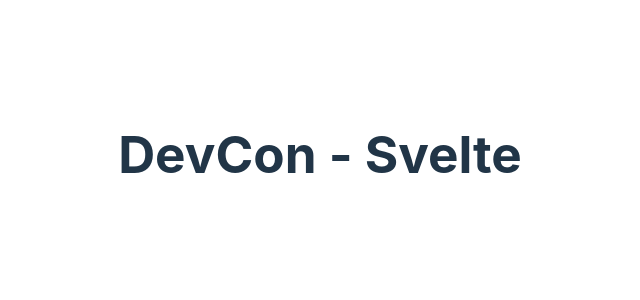
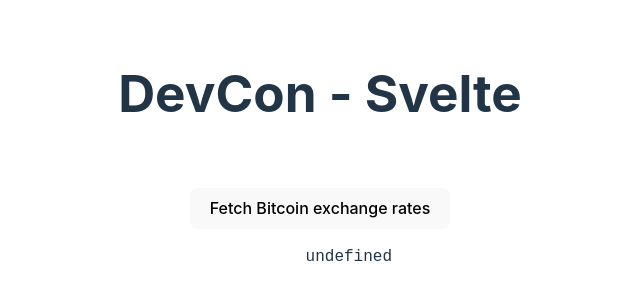
Before and after one commit to stufro/svelte-demo, a Svelte app: page / in a window 1280 px wide. Shown: the part 214-514 px from the top of the page, without its empty margins (320-960 px from the left). Built offline with nearby package versions, Linux system fonts and the light colour scheme.

Commit message:
fetch data and splat JSON on screen

```diff
--- a/src/App.svelte
+++ b/src/App.svelte
@@ -1,8 +1,22 @@
+<script>
+  let data;
+
+  const fetchData = async () => {
+    data = await fetch('https://api.coindesk.com/v1/bpi/currentprice.json')
+                 .then((response) => response.json())
+                 .then((json) => JSON.stringify(json, null, 1))
+  }
+</script>
+
 <main>
   <div>
   <h1>DevCon - Svelte</h1>
 
   <div class="card">
+    <button on:click={fetchData}>Fetch Bitcoin exchange rates</button>
 
+    <pre>
+      {data}
+    </pre>
   </div>
 </main>
```
